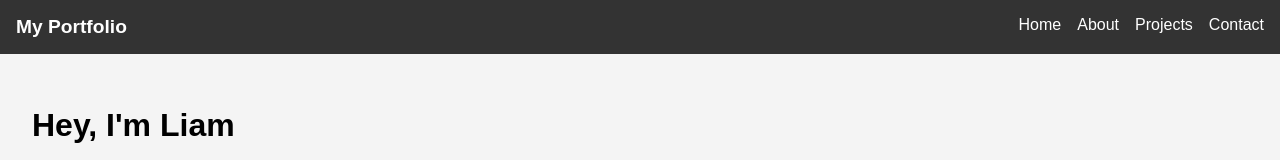
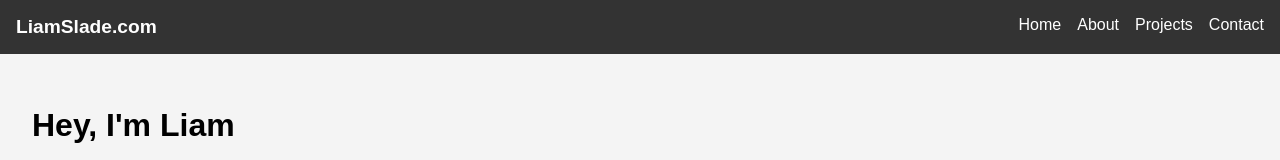
Before and after one commit to Laamb21/Personal_Website, a React (Create React App) app: page / in a window 1280 px wide. Shown: the top 160 px of the page. Built offline with nearby package versions, Linux system fonts and the light colour scheme.

Commit message:
added Liamslade.com to navbar

```diff
--- a/src/components/Navbar.js
+++ b/src/components/Navbar.js
@@ -5,7 +5,7 @@ function Navbar() {
   return (
     <nav className="navbar">
       <Link to="/" className="logo">
-        My Portfolio
+        LiamSlade.com
       </Link>
       <div className="nav-links">
         <Link to="/">Home</Link>
```
